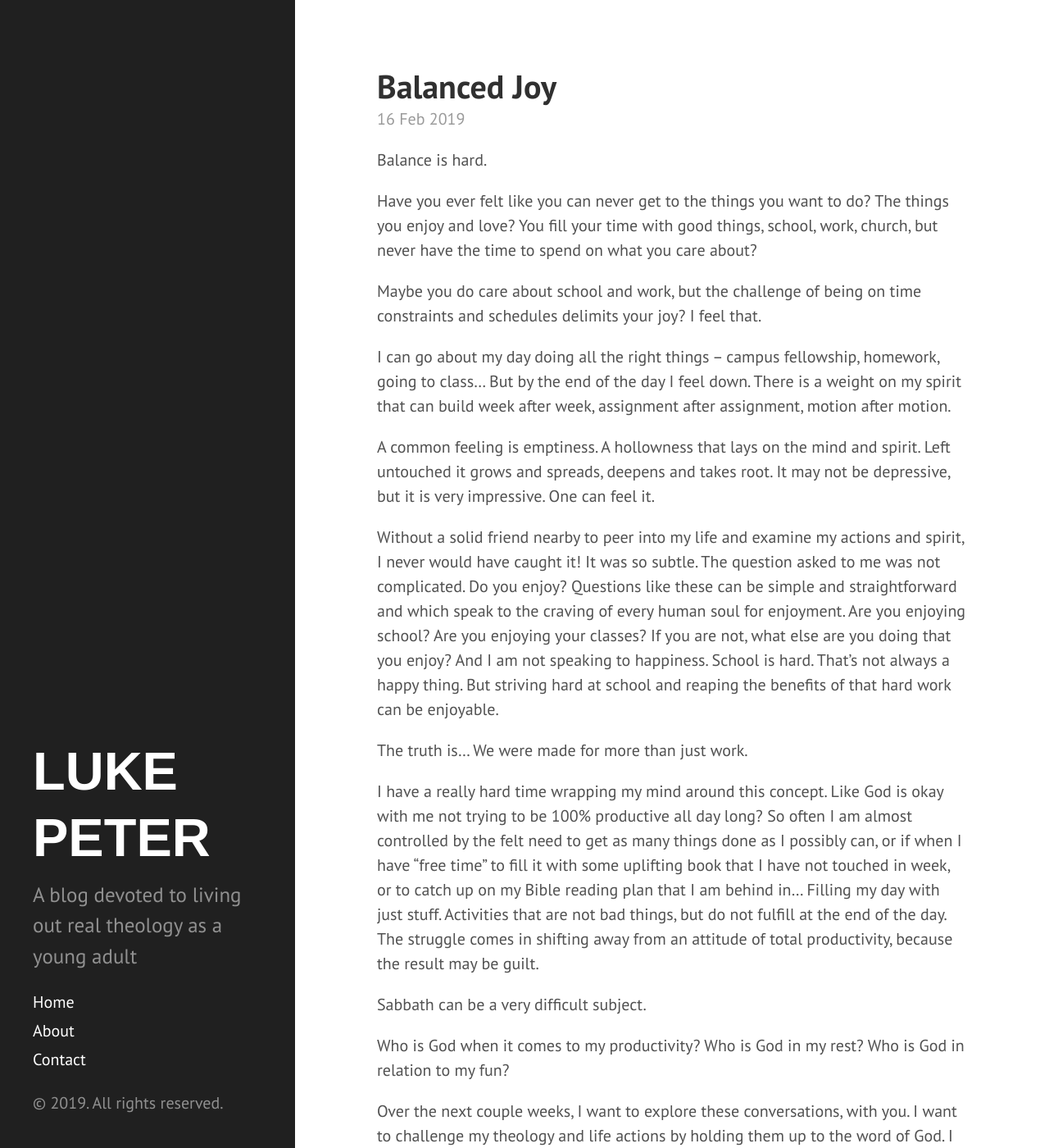
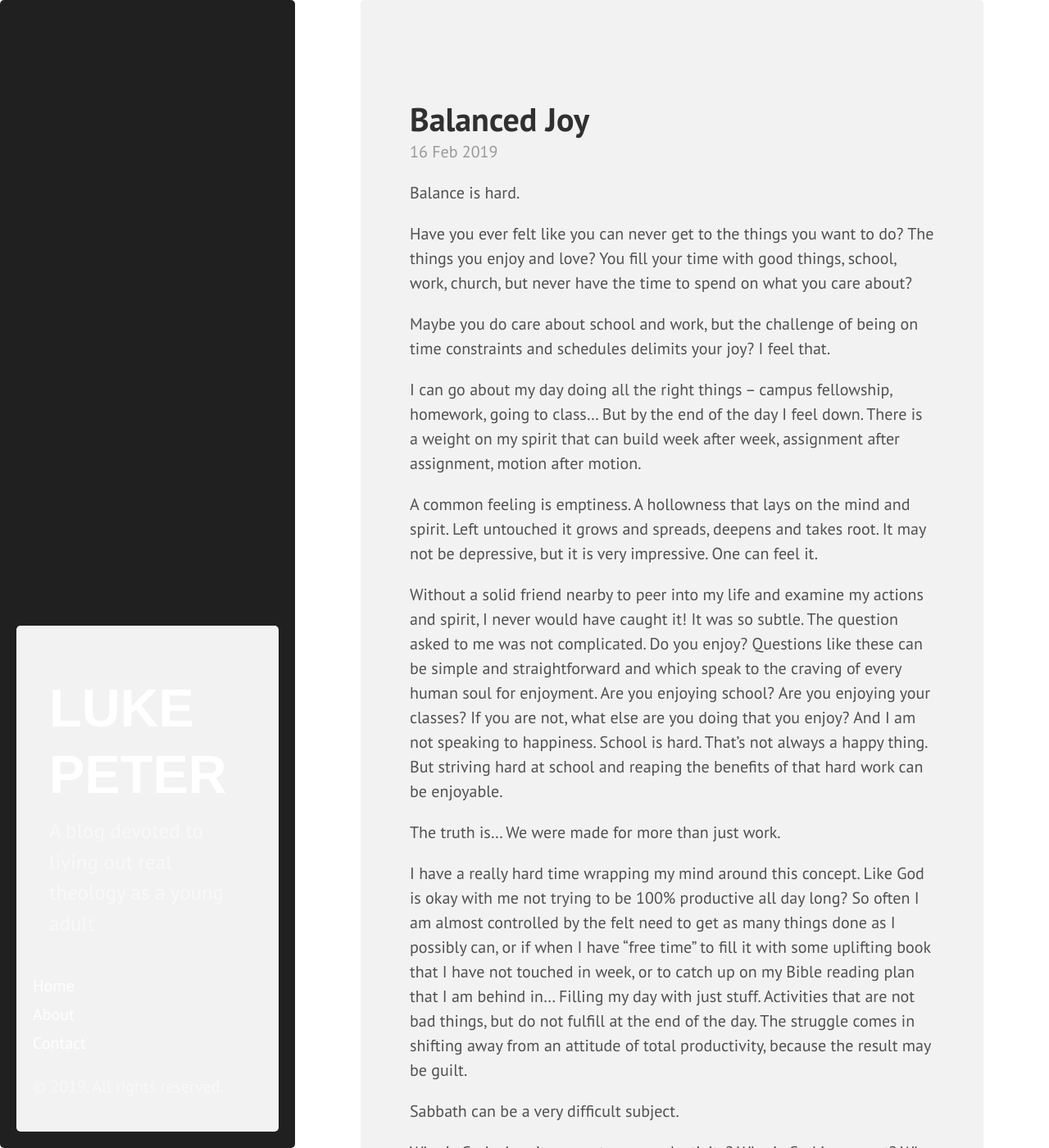
Before and after one commit to lpg0/lukepeter, a Jekyll site: the page built from docs/index.html, in a window 1280 px wide and 1400 px high. Shown: the whole window at 82% size. Built offline with Jekyll 4.4.1, drawn with Linux system fonts in a browser that asks for light colours; some web fonts are replaced; the list of posts is cut into pages by our own code.

Commit message:
Update hyde.css

```diff
--- a/docs/public/css/hyde.css
+++ b/docs/public/css/hyde.css
@@ -53,6 +53,27 @@
  * Flexible banner for housing site name, intro, and "footer" content. Starts
  * out above content in mobile and later moves to the side with wider viewports.
  */
+
+input[type=submit] {
+  width: 100%;
+  background-color: #4CAF50;
+  color: white;
+  padding: 14px 20px;
+  margin: 8px 0;
+  border: none;
+  border-radius: 4px;
+  cursor: pointer;
+}
+
+input[type=submit]:hover {
+  background-color: #45a049;
+}
+
+div {
+  border-radius: 5px;
+  background-color: #f2f2f2;
+  padding: 20px;
+}
 
 .sidebar {
   text-align: center;
```
